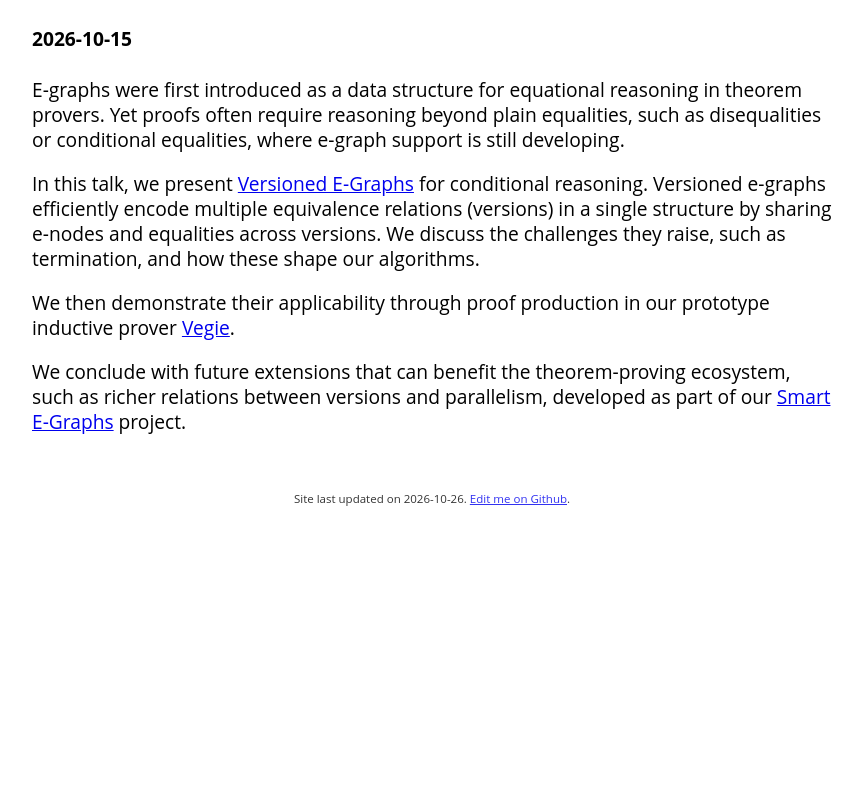
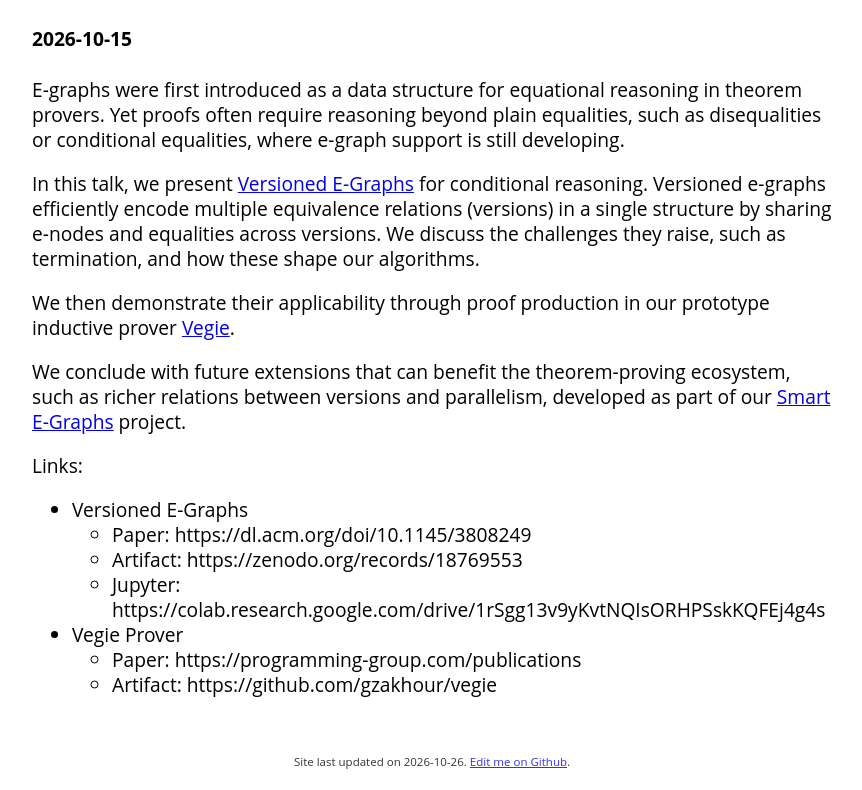
Before and after one commit to egraphs-community/egraphs-community.github.io, a Jekyll site: the page built from meeting/_posts/2026-10-15-versioned-egraphs.md, in a window 1280 px wide, cut to the strip 694-1484 px from the top of the page. Shown: the whole strip, without its empty margins (208-1070 px from the left). Built offline with Jekyll 4.4.1, drawn with Linux system fonts in a browser that asks for light colours; before the commit the page ends 1221 px from its top, so only the background shows below that.

Commit message:
Add references and links to related work
Added links to related papers and artifacts for Versioned E-Graphs and Vegie Prover.

```diff
--- a/meeting/_posts/2026-10-15-versioned-egraphs.md
+++ b/meeting/_posts/2026-10-15-versioned-egraphs.md
@@ -22,3 +22,12 @@ prototype inductive prover [Vegie](https://github.com/gzakhour/vegie).
 We conclude with future extensions that can benefit the theorem-proving
 ecosystem, such as richer relations between versions and parallelism, developed as part of our
 [Smart E-Graphs](https://prg-grp.github.io/egraphs-extensions-website) project.
+
+Links:
+- Versioned E-Graphs
+  - Paper: https://dl.acm.org/doi/10.1145/3808249
+  - Artifact: https://zenodo.org/records/18769553
+  - Jupyter: https://colab.research.google.com/drive/1rSgg13v9yKvtNQIsORHPSskKQFEj4g4s
+- Vegie Prover
+  - Paper: https://programming-group.com/publications
+  - Artifact: https://github.com/gzakhour/vegie
```
